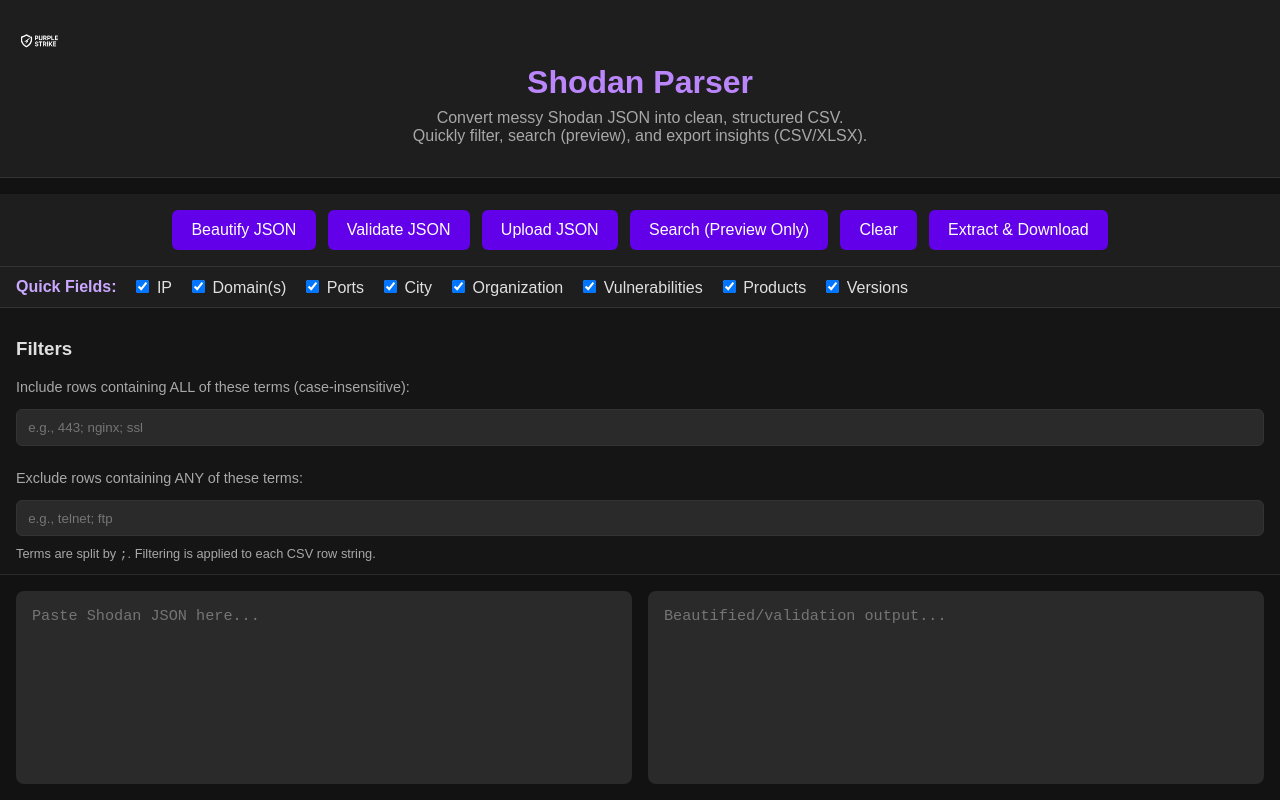
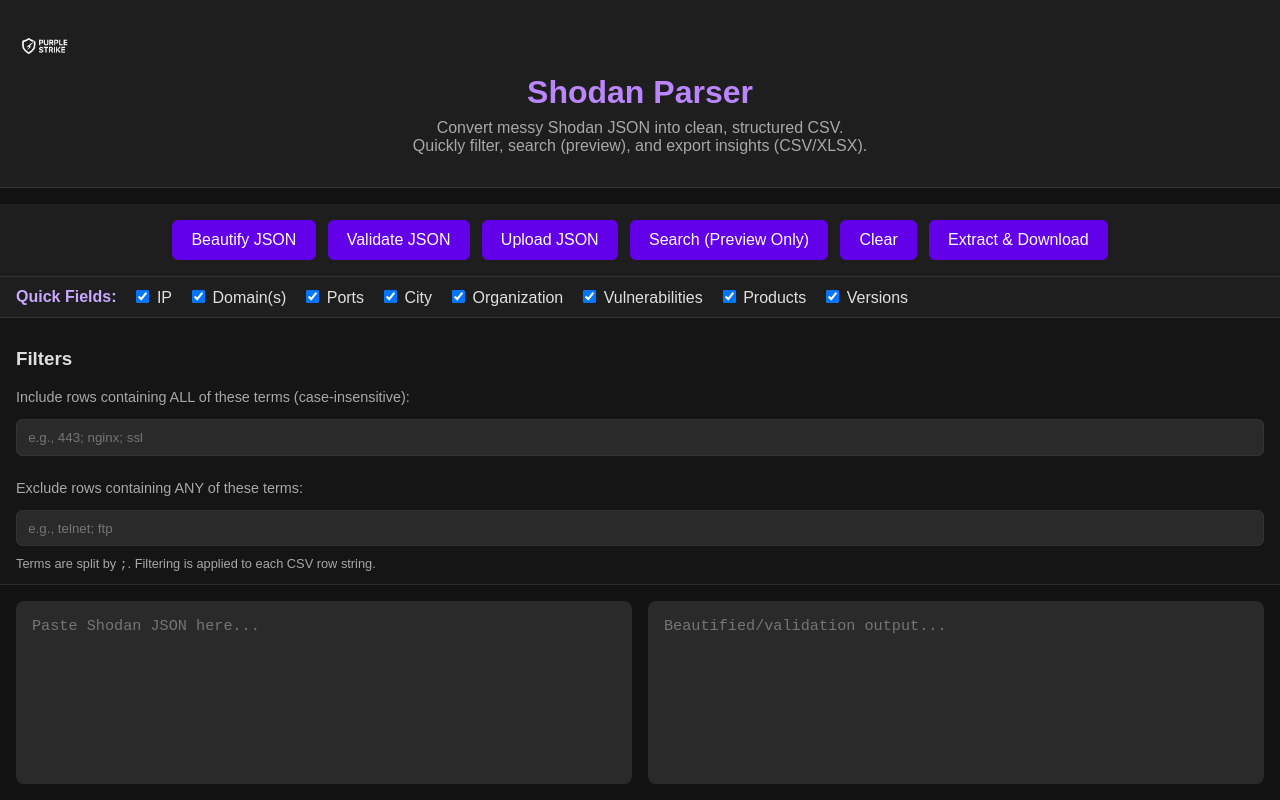
Before and after one commit to purplestrike/ShodanParser, a plain HTML site: page index.html in a window 1280 px wide. Drawn offline with Linux system fonts and the light colour scheme.

Commit message:
Update index.html

```diff
--- a/index.html
+++ b/index.html
@@ -13,7 +13,7 @@
         id="brandLogo"
         src="./purple_strike_logo_transparent.PNG"
         alt="Purple Strike logo"
-        style="height:48px;width:auto;display:block;border-radius:6px"
+        style="height:58px;width:auto;display:block;border-radius:10px"
         onerror="(function(img){
           if(!img.dataset.step){ img.dataset.step='lower'; img.src='./purple_strike_logo_transparent.png'; return; }
           if(img.dataset.step==='lower'){ img.dataset.step='raw'; img.src='https://raw.githubusercontent.com/purplestrike/ShodanParser/main/purple_strike_logo_transparent.PNG'; return; }
```
